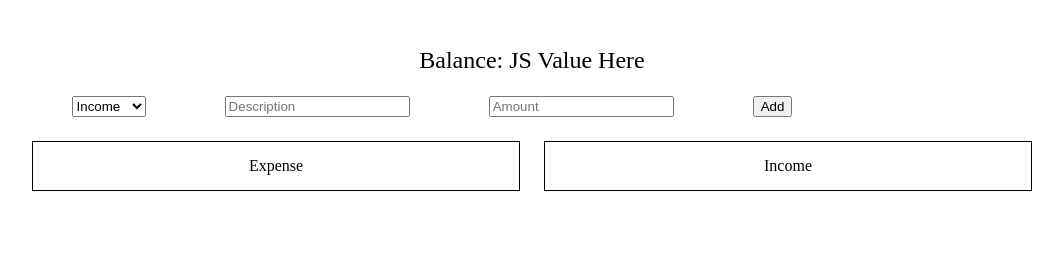
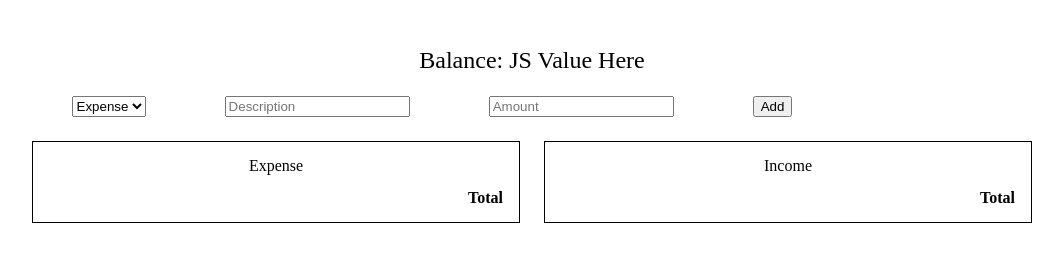
Before and after one commit to johnhoysa/expense-tracker, a plain HTML site: page index.html in a window 1280 px wide. Shown: the whole page, without its empty margins (108-1171 px from the left). Drawn offline with Linux system fonts and the light colour scheme.

Commit message:
minor updates

```diff
--- a/index.html
+++ b/index.html
@@ -14,8 +14,8 @@
         <h2 id="balance" class="balance">Balance: JS Value Here</h2>
         <div class="add-expense">
             <select name="etType" id="etType" aria-label="Type">
+                <option value="expense">Expense</option>
                 <option value="income">Income</option>
-                <option value="expense">Expense</option>
             </select>
             <input type="text" name="description" id="etDesc" maxlength="100" placeholder="Description">
             <input type="number" name="amount" id="etAmount" maxlength="100" placeholder="Amount">
@@ -27,12 +27,14 @@
                 <section>
 
                 </section>
+                <p class="result-total">Total <span id="expenseTotal"></span></p>
             </div>
             <div id="etIncome" class="result">
                 <h3 class="result-heading">Income</h3>
                 <section>
 
                 </section>
+                <p class="result-total">Total <span id="incomeTotal"></span></p>
             </div>
         </div>
     </main>
@@ -40,6 +42,7 @@
          1 hour for basic html structure and css names
          1 hour JS for basics of showing content
             included being distracted
+        45 minutes - get total distracted as well
 
             To do next:
                 Set up git for this project
```
